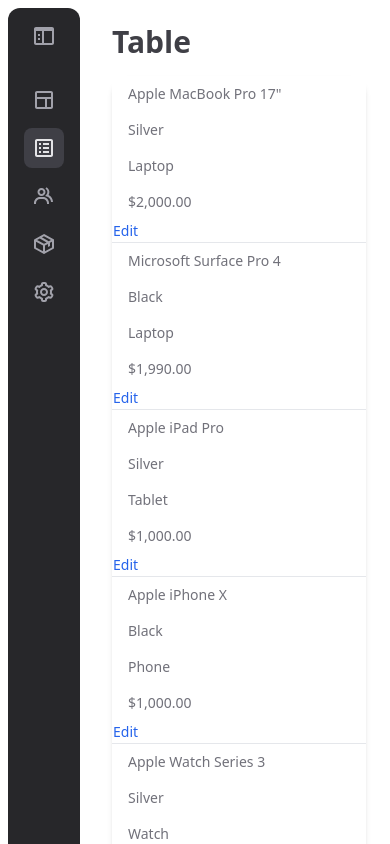
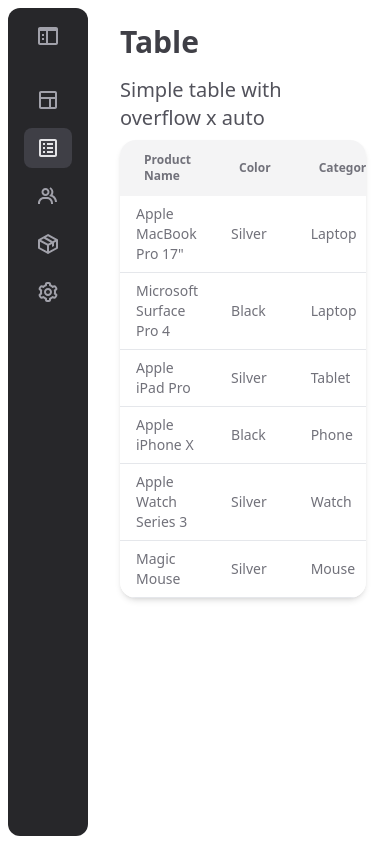
Before and after one commit to dantehduran/dashboard-next-tailwind, a Next.js app: page /table in a window 390 px wide. Shown: the top 844 px of the page. Built offline with nearby package versions, Linux system fonts and the light colour scheme.

Commit message:
table responsive overflow-x

```diff
--- a/components/Table.tsx
+++ b/components/Table.tsx
@@ -40,9 +40,9 @@
 
 const Table = () => {
 	return (
-		<div className='relative  rounded-2xl shadow-md'>
-			<table className=' w-full text-left text-sm text-zinc-500'>
-				<thead className=' hidden  bg-zinc-100 text-xs md:table-header-group '>
+		<div className='relative overflow-x-auto rounded-2xl shadow-md'>
+			<table className='w-full text-left text-sm text-zinc-500'>
+				<thead className='bg-zinc-100 text-xs '>
 					<tr>
 						{headers.map((header, index) => (
 							<th key={index} scope='col' className='px-6 py-3'>
@@ -56,20 +56,14 @@
 				</thead>
 				<tbody>
 					{data.map((row, index) => (
-						<tr
-							key={index}
-							className='block border-b bg-white text-left md:table-row'
-						>
-							{Object.values(row).map((value, rowindex) => (
-								<td
-									key={rowindex}
-									className='flex px-4 py-2 md:table-cell md:px-6 md:py-4'
-								>
+						<tr key={index} className='border-b bg-white text-left '>
+							{Object.values(row).map((value, valueindex) => (
+								<td key={valueindex} className='px-4 py-2  md:px-6 md:py-4'>
 									{value}
 								</td>
 							))}
 
-							<td className='flex  md:table-cell md:px-6 md:py-4'>
+							<td className='text-center md:px-6 md:py-4'>
 								<span className='font-medium text-blue-600 hover:underline '>
 									Edit
 								</span>
--- a/pages/_app.tsx
+++ b/pages/_app.tsx
@@ -1,5 +1,4 @@
 import '@/styles/globals.css';
-import '@/styles/responsive-table.css';
 
 import type { AppProps } from 'next/app';
 import { useState } from 'react';
@@ -19,10 +18,8 @@
 					isSidebarCollapsed={isSidebarCollapsed}
 				/>
 			</div>
-			<div className='w-full'>
-				<div>
-					<Component {...pageProps} />
-				</div>
+			<div className='relative flex-1 overflow-x-hidden'>
+				<Component {...pageProps} />
 			</div>
 		</div>
 	);
--- a/pages/table.tsx
+++ b/pages/table.tsx
@@ -5,6 +5,9 @@
 	return (
 		<div className='p-4'>
 			<h2 className='pb-4 text-3xl font-bold text-zinc-700'>Table</h2>
+			<h3 className='pb-2 text-xl text-zinc-600'>
+				Simple table with overflow x auto
+			</h3>
 			<Table />
 		</div>
 	);
--- a/styles/responsive-table.css
+++ /dev/null
@@ -1,69 +0,0 @@
-.responsive-card-table {
-	border-collapse: collapse;
-}
-
-.responsive-card-table.unstriped tbody {
-	background-color: transparent;
-}
-
-.responsive-card-table th {
-	background-color: #e6e6e6;
-}
-
-.responsive-card-table tr,
-.responsive-card-table th,
-.responsive-card-table td {
-	border: 1px solid #0a0a0a;
-}
-
-@media screen and (max-width: 640px) {
-	.responsive-card-table {
-	}
-	.responsive-card-table thead tr {
-		position: absolute;
-		top: -9999em;
-		left: -9999em;
-	}
-	.responsive-card-table tr {
-		border: 1px solid #0a0a0a;
-		display: block;
-	}
-	.responsive-card-table tr + tr {
-		margin-top: 1.5rem;
-	}
-	.responsive-card-table td {
-		border: none;
-		display: -webkit-flex;
-		display: -ms-flexbox;
-		display: flex;
-		-webkit-justify-content: flex-start;
-		-ms-flex-pack: start;
-		justify-content: flex-start;
-		-webkit-align-items: center;
-		-ms-flex-align: center;
-		align-items: center;
-		border-bottom: 1px solid #0a0a0a;
-		padding-left: 50%;
-		position: relative;
-	}
-	.responsive-card-table td:before {
-		content: attr(data-label);
-		display: inline-block;
-		font-weight: bold;
-		line-height: 1.5;
-		margin-left: -100%;
-		width: 100%;
-		position: relative;
-		z-index: 1;
-	}
-	.responsive-card-table td:after {
-		content: '';
-		position: absolute;
-		background: #e6e6e6;
-		width: 45%;
-		height: 95%;
-		left: 1px;
-		top: 1px;
-		z-index: 0;
-	}
-}
```
